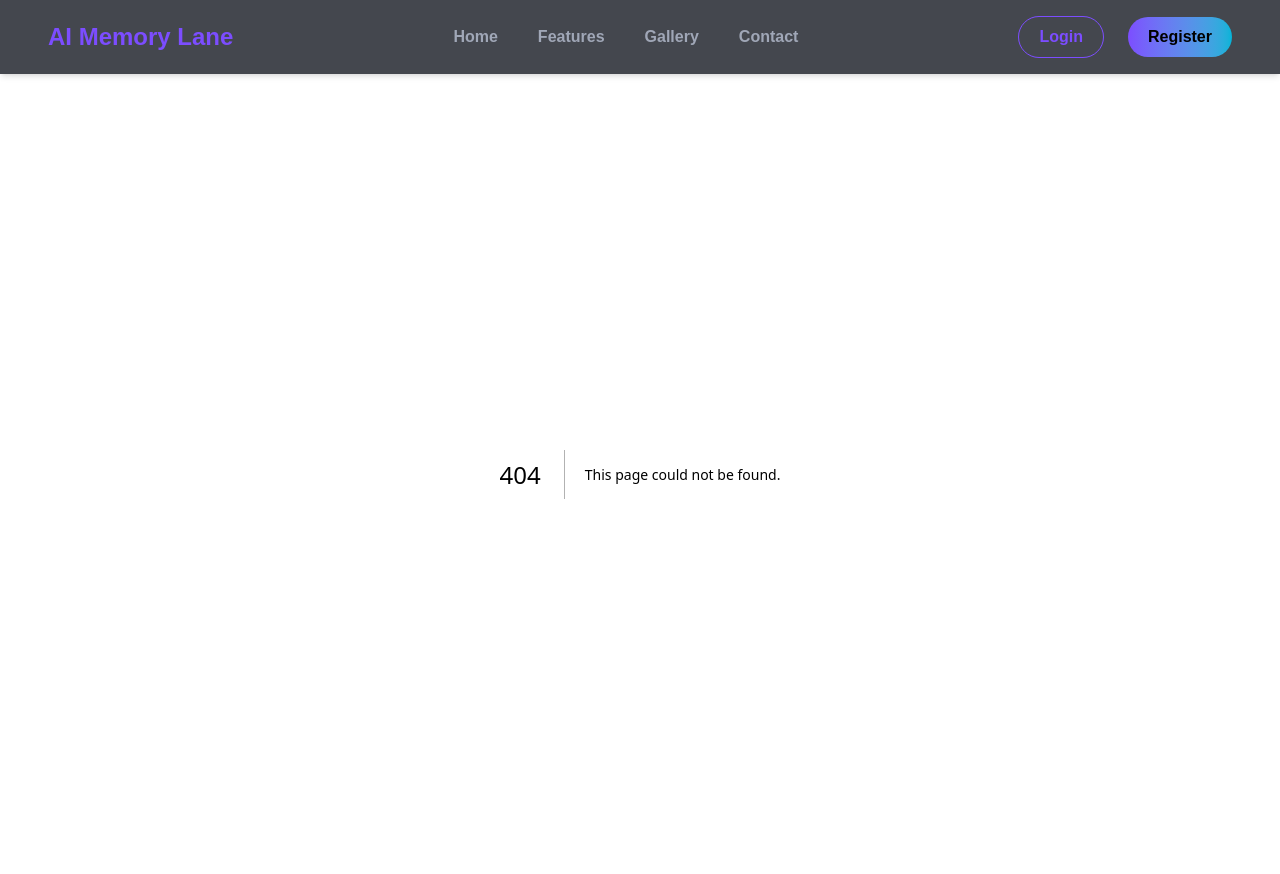
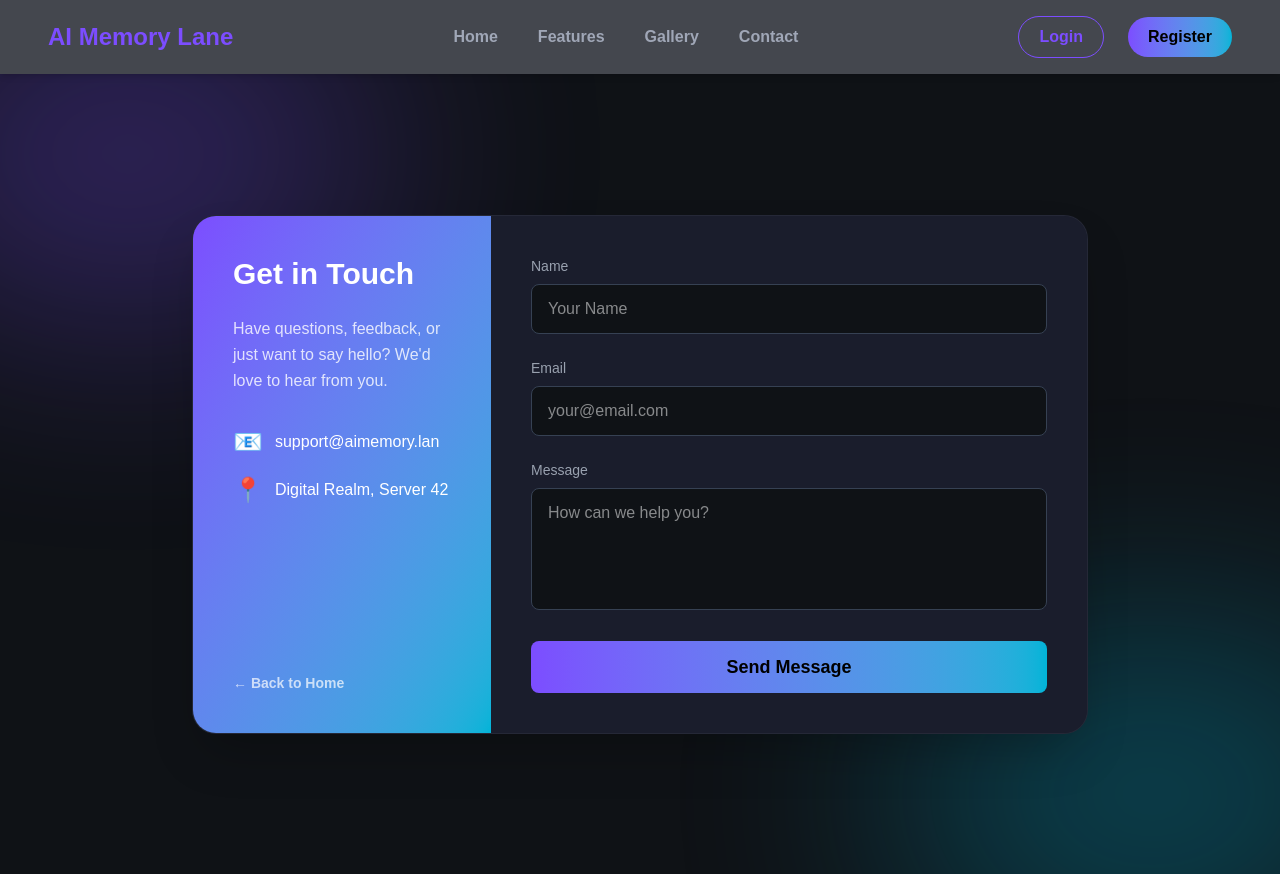
Before and after one commit to Anway001/AI_Memory_Space, a Next.js app: page /contact in a window 1280 px wide. Before the commit this address had no page. Built offline with nearby package versions, Linux system fonts and the light colour scheme.

Commit message:
checking

```diff
--- /dev/null
+++ b/src/app/api/contact/route.js
@@ -0,0 +1,33 @@
+import { NextResponse } from 'next/server';
+import { connectDB } from '@/lib/db';
+import mongoose from 'mongoose';
+
+// Define Schema inline or import from models
+const contactSchema = new mongoose.Schema({
+    name: String,
+    email: String,
+    message: String,
+    createdAt: { type: Date, default: Date.now }
+});
+
+// Singleton model
+const Contact = mongoose.models.Contact || mongoose.model('Contact', contactSchema);
+
+export async function POST(req) {
+    try {
+        await connectDB();
+        const { name, email, message } = await req.json();
+
+        if (!name || !email || !message) {
+            return NextResponse.json({ message: 'Missing fields' }, { status: 400 });
+        }
+
+        const newContact = new Contact({ name, email, message });
+        await newContact.save();
+
+        return NextResponse.json({ message: 'Message sent successfully' }, { status: 201 });
+    } catch (error) {
+        console.error('Contact API Error:', error);
+        return NextResponse.json({ message: 'Internal Server Error' }, { status: 500 });
+    }
+}
--- /dev/null
+++ b/src/app/contact/page.js
@@ -0,0 +1,159 @@
+'use client';
+
+import { useState } from 'react';
+import { motion } from 'framer-motion';
+import Link from 'next/link';
+
+export default function Contact() {
+    const [formData, setFormData] = useState({
+        name: '',
+        email: '',
+        message: ''
+    });
+    const [status, setStatus] = useState('');
+
+    const handleChange = (e) => {
+        setFormData({ ...formData, [e.target.name]: e.target.value });
+    };
+
+    const handleSubmit = async (e) => {
+        e.preventDefault();
+        setStatus('sending');
+
+        try {
+            const res = await fetch('/api/contact', {
+                method: 'POST',
+                headers: { 'Content-Type': 'application/json' },
+                body: JSON.stringify(formData)
+            });
+
+            if (res.ok) {
+                setStatus('success');
+                setFormData({ name: '', email: '', message: '' });
+            } else {
+                setStatus('error');
+            }
+        } catch (error) {
+            console.error(error);
+            setStatus('error');
+        }
+    };
+
+    return (
+        <div className="min-h-screen bg-[#0f1216] text-[#E0E0E0] flex flex-col items-center justify-center p-6 relative overflow-hidden">
+            {/* Background Ambience */}
+            <div className="absolute top-0 left-0 w-full h-full overflow-hidden z-0 pointer-events-none">
+                <div className="absolute top-[-10%] left-[-10%] w-[40%] h-[40%] bg-[#7C4DFF] opacity-10 blur-[120px] rounded-full animate-pulse"></div>
+                <div className="absolute bottom-[-10%] right-[-10%] w-[40%] h-[40%] bg-[#00B4D8] opacity-10 blur-[120px] rounded-full animate-pulse"></div>
+            </div>
+
+            <div className="z-10 w-full max-w-4xl flex flex-col md:flex-row bg-[#1a1d2c] rounded-3xl shadow-2xl overflow-hidden border border-white/5">
+
+                {/* Info Section */}
+                <div className="md:w-1/3 bg-gradient-to-br from-[#7C4DFF] to-[#00B4D8] p-10 text-white flex flex-col justify-between">
+                    <div>
+                        <h2 className="text-3xl font-bold mb-6">Get in Touch</h2>
+                        <p className="text-white/80 leading-relaxed mb-8">
+                            Have questions, feedback, or just want to say hello? We'd love to hear from you.
+                        </p>
+
+                        <div className="space-y-4">
+                            <div className="flex items-center gap-3">
+                                <span className="text-2xl">📧</span>
+                                <span className="font-medium">support@aimemory.lan</span>
+                            </div>
+                            <div className="flex items-center gap-3">
+                                <span className="text-2xl">📍</span>
+                                <span className="font-medium">Digital Realm, Server 42</span>
+                            </div>
+                        </div>
+                    </div>
+
+                    <div className="mt-12">
+                        <Link href="/" className="text-white/70 hover:text-white text-sm font-semibold flex items-center gap-2 transition">
+                            ← Back to Home
+                        </Link>
+                    </div>
+                </div>
+
+                {/* Form Section */}
+                <div className="md:w-2/3 p-10 bg-[#1a1d2c]">
+                    <form onSubmit={handleSubmit} className="space-y-6">
+                        <div>
+                            <label htmlFor="name" className="block text-sm font-medium text-gray-400 mb-2">Name</label>
+                            <input
+                                type="text"
+                                id="name"
+                                name="name"
+                                value={formData.name}
+                                onChange={handleChange}
+                                required
+                                className="w-full bg-[#0f1216] border border-gray-700 rounded-lg px-4 py-3 text-white focus:outline-none focus:border-[#7C4DFF] focus:ring-1 focus:ring-[#7C4DFF] transition"
+                                placeholder="Your Name"
+                            />
+                        </div>
+
+                        <div>
+                            <label htmlFor="email" className="block text-sm font-medium text-gray-400 mb-2">Email</label>
+                            <input
+                                type="email"
+                                id="email"
+                                name="email"
+                                value={formData.email}
+                                onChange={handleChange}
+                                required
+                                className="w-full bg-[#0f1216] border border-gray-700 rounded-lg px-4 py-3 text-white focus:outline-none focus:border-[#7C4DFF] focus:ring-1 focus:ring-[#7C4DFF] transition"
+                                placeholder="your@email.com"
+                            />
+                        </div>
+
+                        <div>
+                            <label htmlFor="message" className="block text-sm font-medium text-gray-400 mb-2">Message</label>
+                            <textarea
+                                id="message"
+                                name="message"
+                                value={formData.message}
+                                onChange={handleChange}
+                                required
+                                rows={4}
+                                className="w-full bg-[#0f1216] border border-gray-700 rounded-lg px-4 py-3 text-white focus:outline-none focus:border-[#7C4DFF] focus:ring-1 focus:ring-[#7C4DFF] transition resize-none"
+                                placeholder="How can we help you?"
+                            />
+                        </div>
+
+                        <button
+                            type="submit"
+                            disabled={status === 'sending'}
+                            className={`w-full py-3 rounded-lg font-bold text-lg transition ${status === 'sending'
+                                    ? 'bg-gray-600 cursor-not-allowed'
+                                    : 'bg-gradient-to-r from-[#7C4DFF] to-[#00B4D8] text-black hover:brightness-110'
+                                }`}
+                        >
+                            {status === 'sending' ? 'Sending...' : 'Send Message'}
+                        </button>
+
+                        {status === 'success' && (
+                            <motion.div
+                                initial={{ opacity: 0, y: 10 }}
+                                animate={{ opacity: 1, y: 0 }}
+                                className="p-4 rounded-lg bg-green-500/20 text-green-400 text-center border border-green-500/30"
+                            >
+                                Message sent successfully! We'll get back to you soon.
+                            </motion.div>
+                        )}
+
+                        {status === 'error' && (
+                            <motion.div
+                                initial={{ opacity: 0, y: 10 }}
+                                animate={{ opacity: 1, y: 0 }}
+                                className="p-4 rounded-lg bg-red-500/20 text-red-400 text-center border border-red-500/30"
+                            >
+                                Failed to send message. Please try again later.
+                            </motion.div>
+                        )}
+                    </form>
+                </div>
+            </div>
+        </div>
+    );
+}
--- a/src/app/gallery/page.js
+++ b/src/app/gallery/page.js
@@ -74,6 +74,8 @@ export default function Gallery() {
 
   const handleSaveEdit = async () => {
     if (!selectedStory) return;
+    console.log("Saving edit for story:", selectedStory._id);
+
     const token = localStorage.getItem("token");
     try {
       const res = await fetch(`/api/stories/${selectedStory._id}`, {
@@ -85,17 +87,25 @@ export default function Gallery() {
         body: JSON.stringify({ text: editedText })
       });
 
+      console.log("Save response status:", res.status);
+
       if (res.ok) {
         const updatedStory = await res.json();
+        console.log("Story updated:", updatedStory);
+
         // Update local state
         setStories(prev => prev.map(s => s._id === selectedStory._id ? { ...s, text: editedText } : s));
         setSelectedStory(prev => ({ ...prev, text: editedText }));
         setIsEditing(false);
         alert("Story updated successfully!");
+      } else {
+        const errorData = await res.json();
+        console.error("Failed to update story:", errorData);
+        alert(`Failed to update story: ${errorData.message}`);
       }
     } catch (error) {
-      console.error("Failed to update story", error);
-      alert("Failed to update story.");
+      console.error("Failed to update story (network error):", error);
+      alert("Failed to update story due to network error.");
     }
   };
 
```
